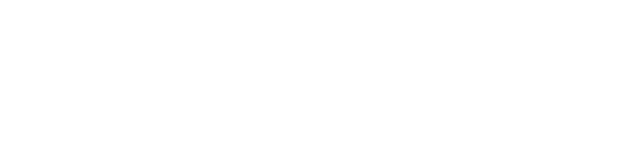
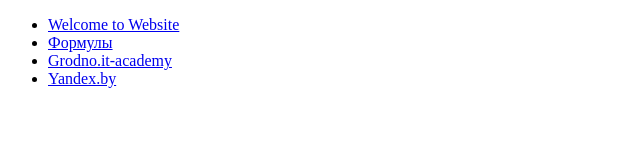
Before and after one commit to AnnaLukov/homework-frontend-anna-lukovich, a plain HTML site: page task3.html in a window 1280 px wide. Shown: the whole page, without its empty margins (0-640 px from the left). Drawn offline with Linux system fonts and the light colour scheme.

Commit message:
Add 4 links in file task3.html

```diff
--- a/task3.html
+++ b/task3.html
@@ -5,7 +5,11 @@
   <title>file link</title>
 </head>
 <body>
-
-
+  <ul>
+    <li><a href="task1.html" title="Списки дел и котик">Welcome to Website</a></li>
+    <li><a href="task2.html" title="формулы">Формулы</a></li>
+    <li><a href="https://www.grodno.it-academy.by/?set_city=147" title="Гродно IT академия">Grodno.it-academy</a></li>
+    <li><a target="_blank" href="https://yandex.by/" title="Яндекс">Yandex.by</a></li>
+  </ul>
 </body>
 </html>
```
